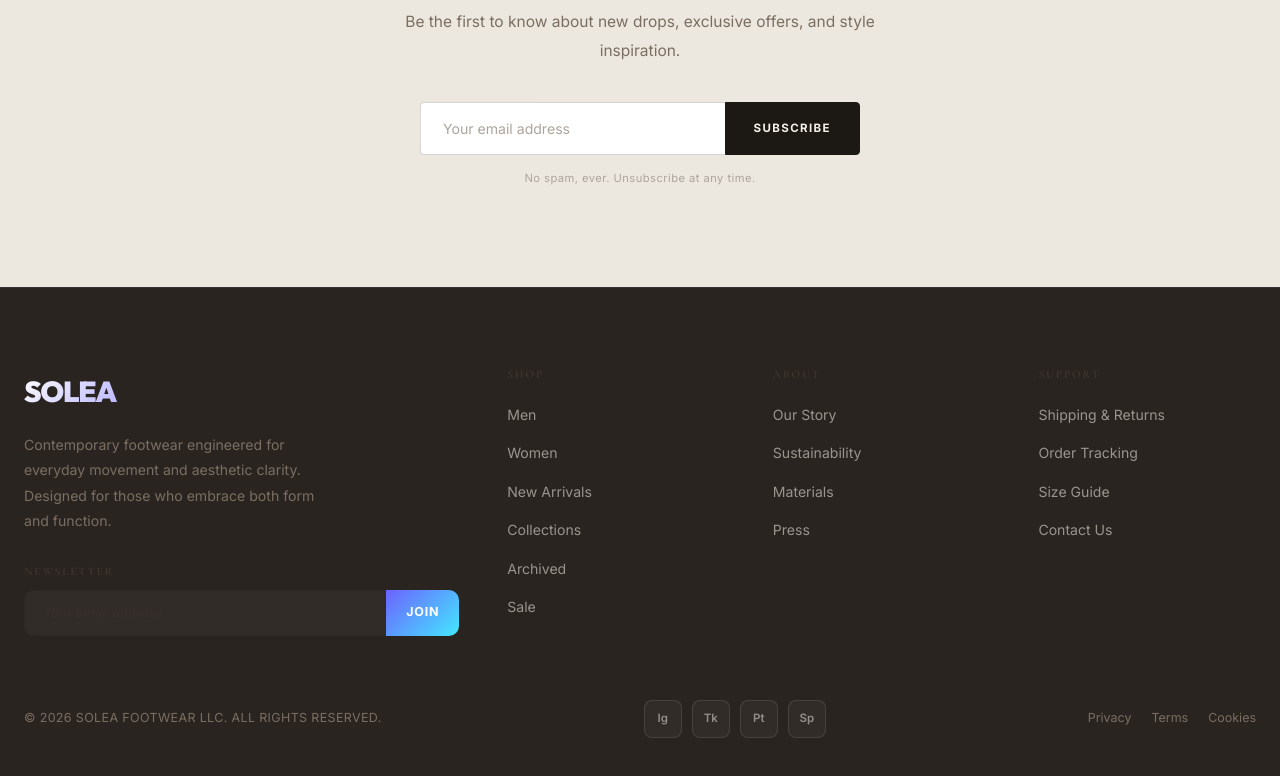
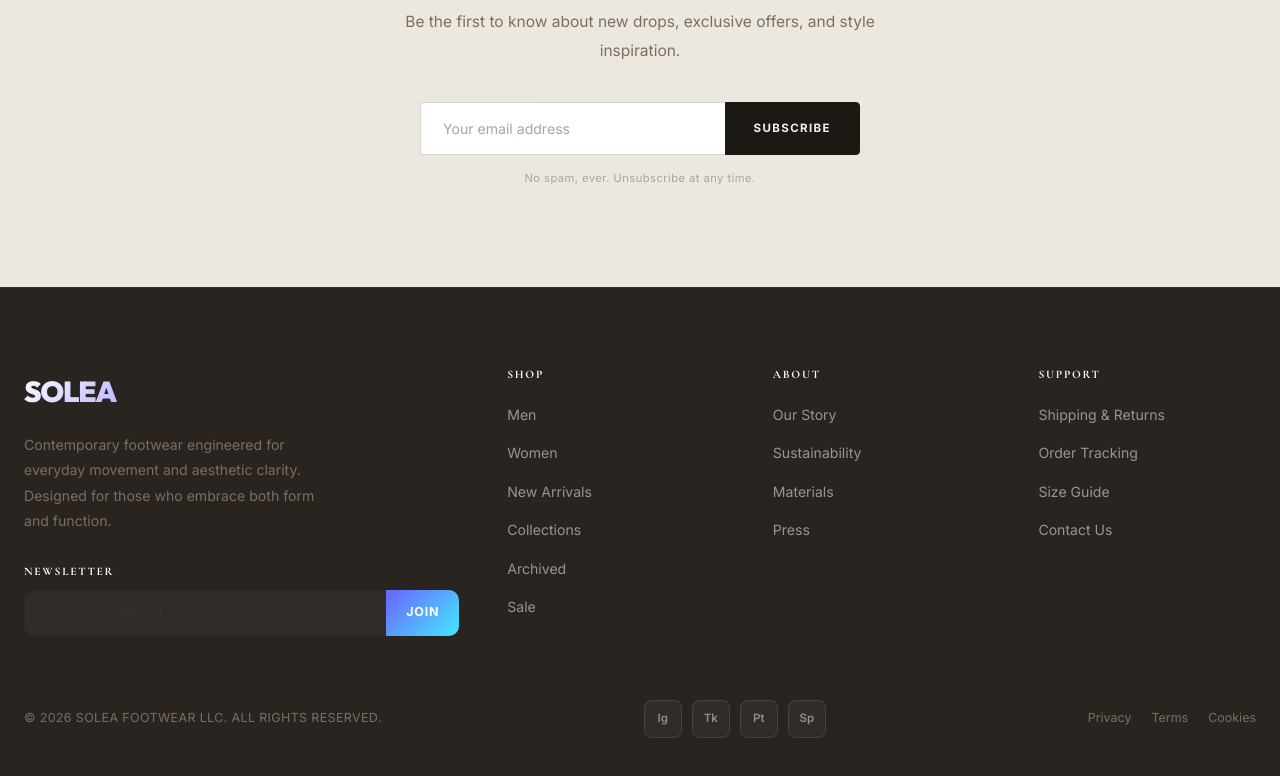
Before and after one commit to Nethsalee/Solea, a Next.js app: page / in a window 1280 px wide. Shown: the part 5052-5828 px from the top of the page. Built offline with nearby package versions, Linux system fonts and the light colour scheme.

Commit message:
Fix the footer text visibility

```diff
--- a/components/Footer.tsx
+++ b/components/Footer.tsx
@@ -99,7 +99,7 @@ export default function Footer() {
                   fontWeight: 700,
                   letterSpacing: "0.15em",
                   textTransform: "uppercase",
-                  color: "var(--text-primary)",
+                  color: "#ffffff",
                   marginBottom: "12px",
                 }}
               >
@@ -168,7 +168,7 @@ export default function Footer() {
                 fontWeight: 700,
                 letterSpacing: "0.15em",
                 textTransform: "uppercase",
-                color: "var(--text-primary)",
+                color: "#ffffff",
                 marginBottom: "20px",
               }}
             >
@@ -193,7 +193,7 @@ export default function Footer() {
                 fontWeight: 700,
                 letterSpacing: "0.15em",
                 textTransform: "uppercase",
-                color: "var(--text-primary)",
+                color: "#ffffff",
                 marginBottom: "20px",
               }}
             >
@@ -218,7 +218,7 @@ export default function Footer() {
                 fontWeight: 700,
                 letterSpacing: "0.15em",
                 textTransform: "uppercase",
-                color: "var(--text-primary)",
+                color: "#ffffff",
                 marginBottom: "20px",
               }}
             >
```
